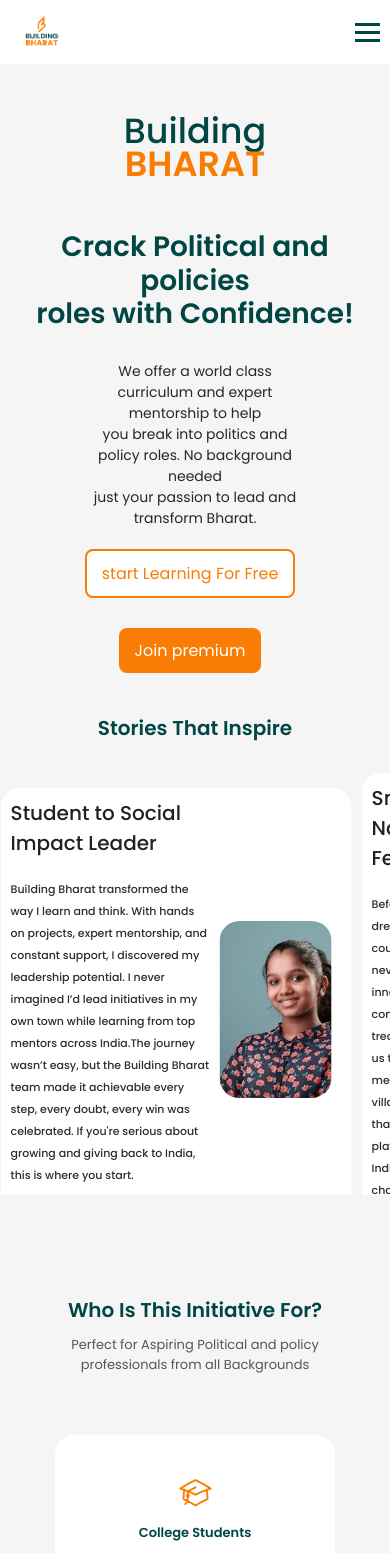
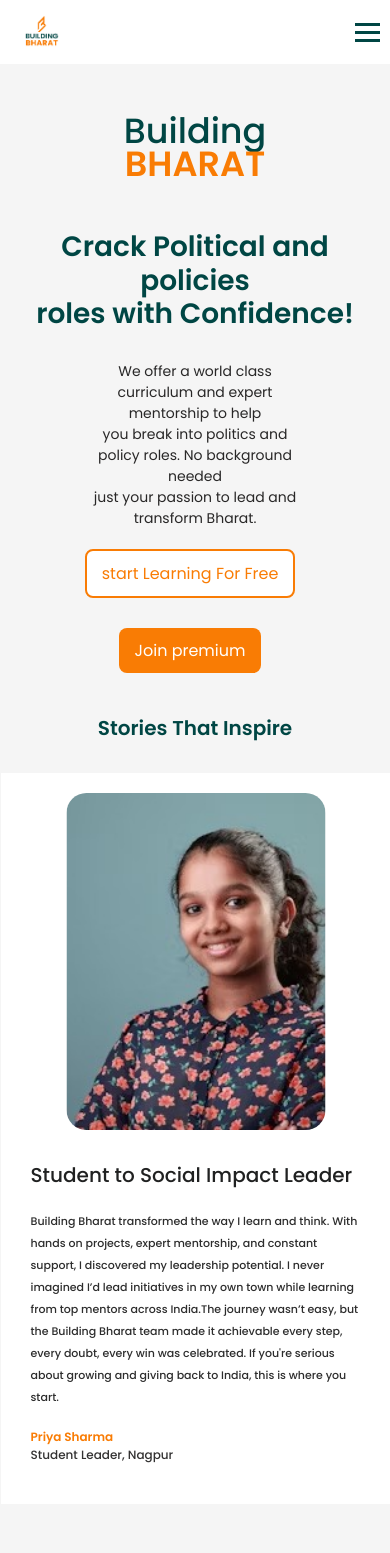
Before and after one commit to MrOmkarSonavale/buildingBharat, a React (Vite) app: page / in a window 390 px wide. Shown: the top 1553 px of the page. Built offline with nearby package versions, Linux system fonts and the light colour scheme.

Commit message:
final optimization using memo

```diff
--- a/src/components/Card.css
+++ b/src/components/Card.css
@@ -37,7 +37,7 @@
 
 @media (max-width: 768px) {
   .card {
-    width: 60%;
+    width: 100%;
     height: auto;
     padding: 4rem 2rem;
   }
--- a/src/components/Company.css
+++ b/src/components/Company.css
@@ -43,24 +43,61 @@
   height: 100%;
 }
 
-@media (max-width: 1200) {
-  .company-fig-11 {
+@media (max-width: 1200px) {
+  .company-fig-11,
+  .company-fig-4 {
     grid-column: span 1;
     grid-row: span 1;
+  }
+
+  .company-fig {
+    height: 15vh;
+    width: 100%;
+  }
+
+  .company-fig-11 {
+    grid-column: 3/5;
+    grid-row: 3/5;
+    height: 30vh;
+    display: flex;
+    align-items: center;
+    justify-content: center;
+  }
+
+  .company-fig-34 {
+    grid-column: 2/3;
+    grid-row: 7/8;
+  }
+
+  .company-fig-36 {
+    grid-column: 5/6;
+    grid-row: 7/8;
+  }
+
+  .company-fig-35 {
+    grid-column: 3/5;
+    grid-row: 7/8;
   }
 }
 
 @media (max-width: 768px) {
   .company-fig {
-    height: 4rem;
+    height: 15vh;
     border-radius: 1rem;
   }
 
   .company-fig-11 {
-    grid-column: span 1 !important;
-    grid-row: span 1 !important;
-    width: 100% !important;
-    height: auto !important;
+    grid-column: 3/4;
+    grid-row: 4/5;
+  }
+
+  .company-fig-35 {
+    grid-column: 3/4;
+    grid-row: 7/8;
+  }
+
+  .company-fig-4 {
+    display: none;
   }
 }
 
--- a/src/components/TestimonialCard.css
+++ b/src/components/TestimonialCard.css
@@ -6,7 +6,7 @@
   border-radius: 2rem;
   display: flex;
   align-items: center;
-  /* animation: slide 7s ease infinite; */
+  animation: slide 7s ease infinite;
   transform: translateX(5%);
   backface-visibility: hidden;
   animation-fill-mode: both;
@@ -93,7 +93,7 @@
 }
 @media (max-width: 1064px) {
   .testimonial-content {
-    height: 100%;
+    height: 65vh !important;
     flex-direction: row;
     padding: 2rem;
     text-align: start;
@@ -101,13 +101,13 @@
 
   .testimonial-description {
     flex-basis: auto;
-    width: 60%;
+    width: 70%;
   }
 
   .testimonial-image {
-    width: 40%;
+    width: 30%;
 
-    margin-bottom: 2rem;
+    padding-bottom: 2rem;
     align-items: center;
   }
 
@@ -130,7 +130,44 @@
   }
 }
 
+@media (max-width: 768px) {
+  .testimonial-author {
+    padding: 2rem 0 3rem;
+  }
+  .testimonial-content {
+    width: 100%;
+    height: fit-content !important;
+    display: flex;
+    flex-direction: column;
+    margin-bottom: 5rem;
+    border-radius: 0;
+    animation: none;
+  }
+
+  .testimonial-description {
+    padding: 0 2rem;
+    width: 100%;
+    order: 1;
+    padding-top: 2rem;
+  }
+  .testimonial-image {
+    width: 100%;
+    height: 100%;
+    padding-top: 2rem;
+  }
+  .testimonial-image img {
+    height: 40vh;
+    width: 70%;
+    object-fit: conver;
+    transform: translateY(10px);
+    object-position: 50% 35%;
+  }
+}
+
 @media (max-width: 480px) {
+  .testimonial-author {
+    padding: 2rem 0 3rem;
+  }
   .testimonial-content {
     padding: 1rem;
   }
--- a/src/sections/Customersection.css
+++ b/src/sections/Customersection.css
@@ -31,7 +31,7 @@
 /* Responsive Grid Adjustments */
 @media (max-width: 1200px) {
   .grid-container {
-    grid-template-columns: repeat(auto-fit, minmax(120px, 1fr));
+    grid-template-columns: repeat(6, minmax(10rem, 1fr));
     column-gap: 2rem;
     row-gap: 2rem;
     padding: 2rem;
@@ -45,7 +45,7 @@
 
 @media (max-width: 768px) {
   .grid-container {
-    grid-template-columns: repeat(4, minmax(100px, 1fr));
+    grid-template-columns: repeat(5, minmax(7rem, 1fr));
     padding: 1.5rem;
     row-gap: 1.5rem;
   }
@@ -57,7 +57,7 @@
 
 @media (max-width: 480px) {
   .grid-container {
-    grid-template-columns: repeat(2, 1fr);
+    grid-template-columns: repeat(5, 1fr);
     padding: 1rem;
     column-gap: 1rem;
     row-gap: 1rem;
--- a/src/sections/Layoutsection.css
+++ b/src/sections/Layoutsection.css
@@ -89,9 +89,10 @@
   }
 
   .layout-cards {
-    flex-direction: column;
+    display: grid;
+    grid-template-columns: repeat(2, 1fr);
     align-items: center;
-    gap: 2rem;
+    justify-content: center;
   }
 
   .layout-section h2,
@@ -111,6 +112,10 @@
 }
 
 @media (max-width: 480px) {
+  .layout-cards {
+    display: flex;
+    flex-direction: column;
+  }
   .layout-section h2,
   .layout-process h2 {
     font-size: 2rem;
--- a/src/sections/Testimonial.css
+++ b/src/sections/Testimonial.css
@@ -29,7 +29,7 @@
 
 @media (max-width: 1024px) {
   .testimonial-card {
-    height: 50vh;
+    height: 80%;
   }
 
   .testimonial {
@@ -55,12 +55,15 @@
 }
 
 @media (max-width: 768px) {
+  .testimonial-card {
+    height: auto;
+  }
+  .testimonial {
+    display: flex;
+    flex-direction: column;
+  }
   .testimonial-section h2 {
     font-size: 2.2rem;
-  }
-
-  .testimonial {
-    gap: 1rem;
   }
 }
 
```
